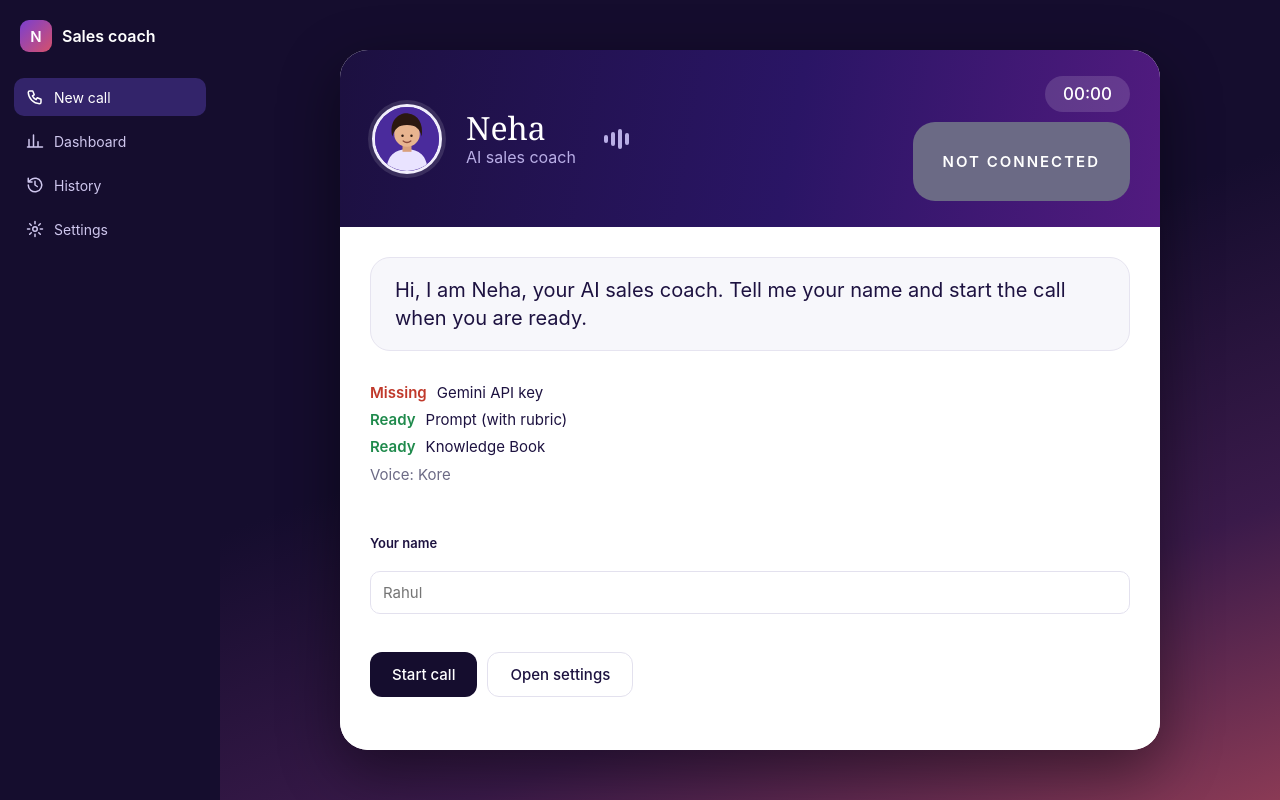
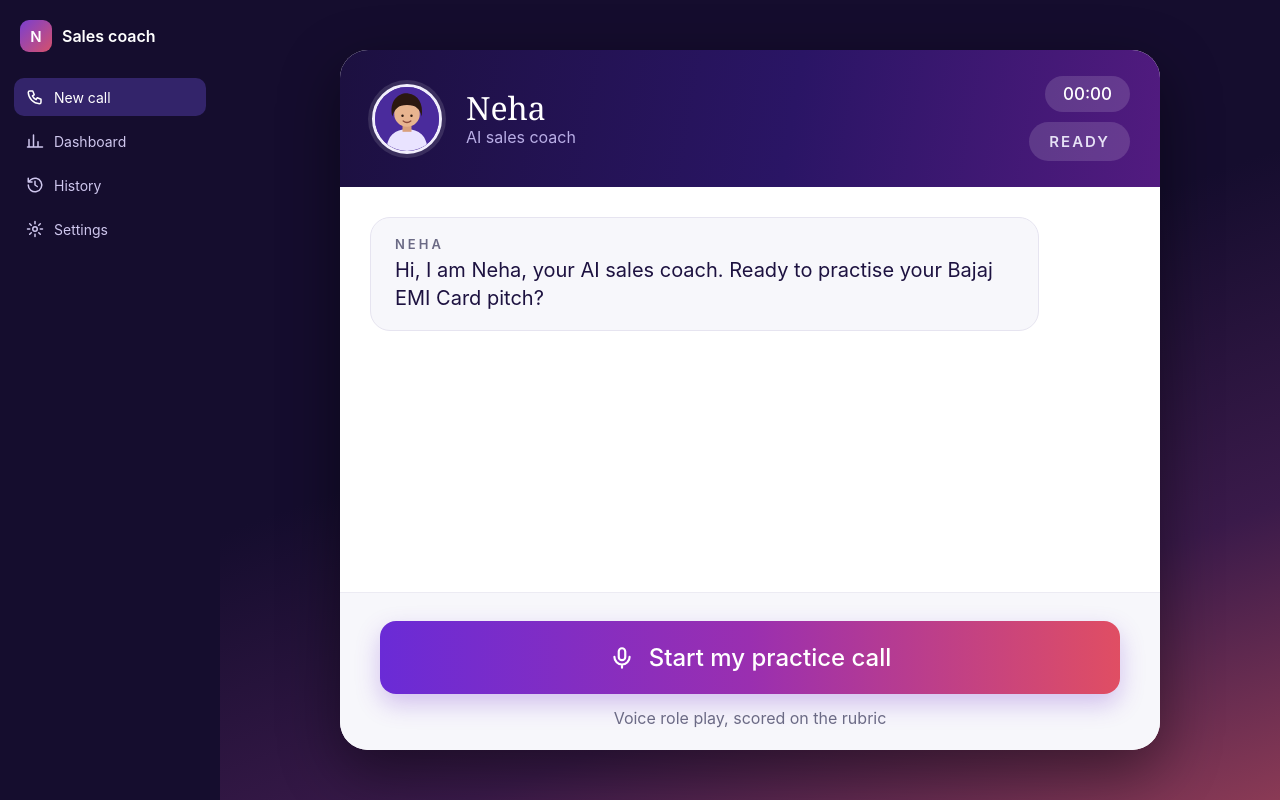
Before and after one commit to sunnyabichandani1-tech/Sales-Coach-Neha, a plain HTML site: page index.html in a window 1280 px wide. Drawn offline with nearby package versions, Linux system fonts and the light colour scheme.

Commit message:
Kira style landing screen with start button, errors on start, name in Settings
Co-Authored-By: Claude Opus 5.5 <noreply@anthropic.com>
Claude-Session: https://claude.ai/code/session_01Y7aKMaKaKTNvsYpH9Dy8DE

```diff
--- a/index.html
+++ b/index.html
@@ -36,10 +36,10 @@ button{font-family:inherit;cursor:pointer}
 .pills{display:flex;gap:8px}
 .pill{background:rgba(255,255,255,.14);padding:8px 18px;border-radius:22px;font-size:17px;font-weight:500}
 .dot{display:inline-block;width:8px;height:8px;border-radius:50%;background:#ef5a5a;margin-right:6px}
-.state.turn{background:#4cb782}.state.idle{background:#6b6a85}
+.state.turn{background:#4cb782}.state.idle{background:rgba(255,255,255,.14);color:#e6e1f5}
 .int{color:#9a98ad}
 .state{background:linear-gradient(90deg,#7a3fd0,#d6516b);padding:8px 22px;border-radius:22px;font-size:15px;letter-spacing:2px;font-weight:600}
-.idle{display:none;flex:1;overflow:auto;padding:30px;flex-direction:column;gap:14px;background:#fff}.pre .idle{display:flex}.pre .pills .pill:first-child{display:none}.pre .chat,.pre .ctl{display:none}.idle .msg.neha{max-width:100%}
+.idle{display:none;flex:1;overflow:auto;padding:30px;flex-direction:column;gap:14px;background:#fff}.pre .idle{display:flex}.pre .pills .pill:first-child{display:none}.pre .chat,.pre .ctl{display:none}.idle .msg{max-width:88%}.go{display:none;border-top:1px solid #ecebf3;background:#f7f7fb;padding:28px 40px 22px;text-align:center}.pre .go{display:block}.pre .state{padding:10px 20px!important;min-height:0!important;height:auto!important;font-size:15px}.pre .bars{display:none}.gob{width:100%;display:flex;align-items:center;justify-content:center;gap:14px;border:none;border-radius:16px;padding:22px;font-size:24px;font-weight:500;color:#fff;background:linear-gradient(90deg,#6a2bd6,#9a2fb0 50%,#e04e63);box-shadow:0 10px 24px rgba(122,63,208,.3);cursor:pointer}.gob svg{width:26px;height:26px}.gon{margin-top:14px;color:#6b6a85;font-size:16px}
 .chat{flex:1;overflow:auto;padding:30px;display:flex;flex-direction:column;gap:18px;background:#fff}
 .msg{max-width:88%;padding:18px 24px;border-radius:20px;border:1px solid #e6e4f0;background:#f7f7fb}
 .msg b{display:block;font-size:13px;letter-spacing:3px;color:#6b6a85;margin-bottom:4px;font-weight:600}
@@ -116,13 +116,10 @@ details{margin-top:22px}summary{cursor:pointer;font-weight:600;font-size:15px}
 </div>
 </div>
 <div class="idle" id="idle">
-<div class="msg neha"><p>Hi, I am Neha, your AI sales coach. Tell me your name and start the call when you are ready.</p></div>
-<div class="chk" id="chk"></div>
-<label class="lbl" for="cand">Your name</label>
-<input type="text" id="cand" placeholder="Rahul">
-<div class="acts"><button class="pri" onclick="startCall()">Start call</button><button class="sec2" onclick="show('set')">Open settings</button></div>
+<div class="msg"><b>NEHA</b><p>Hi, I am Neha, your AI sales coach. Ready to practise your Bajaj EMI Card pitch?</p></div>
 </div>
 <div class="chat" id="chat"></div>
+<div class="go"><button class="gob" onclick="startCall()"><svg viewBox="0 0 24 24" fill="none" stroke="currentColor" stroke-width="2" stroke-linecap="round"><rect x="9" y="3" width="6" height="11" rx="3"/><path d="M5 11a7 7 0 0 0 14 0M12 18v3"/></svg>Start my practice call</button><div class="gon">Voice role play, scored on the rubric</div></div>
 <div class="ctl">
 <button class="cb" id="mute" onclick="muteTog()"><svg viewBox="0 0 24 24" fill="none" stroke="currentColor" stroke-width="2" stroke-linecap="round"><rect x="9" y="3" width="6" height="11" rx="3"/><path d="M5 11a7 7 0 0 0 14 0M12 18v3"/></svg><span id="ml">Mute</span></button>
 <button class="cb" id="cap" onclick="capTog()"><svg viewBox="0 0 24 24" fill="none" stroke="currentColor" stroke-width="2" stroke-linecap="round" stroke-linejoin="round"><path d="M21 12a8 8 0 0 1-11.7 7L4 20l1.2-4.3A8 8 0 1 1 21 12z"/></svg><span>Captions</span></button>
@@ -138,6 +135,8 @@ details{margin-top:22px}summary{cursor:pointer;font-weight:600;font-size:15px}
 <section class="card pad hide" id="p-set">
 <h2>Settings</h2>
 <p class="muted">The key, prompt and Knowledge Book you add here are saved only in this browser. The key is shown as dots and is not in the code. If you do not upload a prompt or KB, the version in the code is used. Nothing is sent anywhere except to Google Gemini.</p>
+<label class="lbl" for="cand">Your name</label>
+<input type="text" id="cand" placeholder="Rahul">
 <label class="lbl" for="s-key">Gemini API key</label>
 <input type="password" id="s-key" placeholder="Paste your key" autocomplete="off">
 <div class="two">
@@ -188,7 +187,7 @@ function f(s){return String(Math.floor(s/60)).padStart(2,'0')+':'+String(s%60).p
 var PAGES=['start','call','dash','hist','set'];
 function show(k){
   PAGES.forEach(function(x){if(x!=='start')$('p-'+x).classList.toggle('hide',x!==(k==='start'?'call':k))});
-  if(k==='start'&&!active){$('p-call').classList.add('pre');setState('NOT CONNECTED',false);$('timer').textContent='00:00'}
+  if(k==='start'&&!active){$('p-call').classList.add('pre');setState('READY',false);$('timer').textContent='00:00'}
   if(k==='start'&&active)k='call';
   var m={start:'n-call',call:'n-call',dash:'n-dash',hist:'n-hist',set:'n-set'}[k];
   ['n-call','n-dash','n-hist','n-set'].forEach(function(n){$(n).classList.toggle('on',n===m)});
@@ -198,10 +197,7 @@ function show(k){
   if(k==='set')fillSettings();
 }
 
-function renderStart(){
-  var items=[['Gemini API key',S.key],['Prompt (with rubric)',S.prompt],['Knowledge Book',S.kb]];
-  $('chk').innerHTML=items.map(function(i){return '<div><span class="'+(i[1]?'ok':'no')+'">'+(i[1]?'Ready':'Missing')+'</span>'+i[0]+'</div>'}).join('')+'<div class="muted">Voice: '+S.voice+'</div>';
-}
+function renderStart(){}
 
 var TONE={Zephyr:'bright',Puck:'upbeat',Charon:'informative',Kore:'firm',Fenrir:'excitable',Leda:'youthful',Orus:'firm',Aoede:'breezy',Callirrhoe:'easy going',Autonoe:'bright',Enceladus:'breathy',Iapetus:'clear',Umbriel:'easy going',Algieba:'smooth',Despina:'smooth',Erinome:'clear',Algenib:'gravelly',Rasalgethi:'informative',Laomedeia:'upbeat',Achernar:'soft',Alnilam:'firm',Schedar:'even',Gacrux:'mature',Pulcherrima:'forward',Achird:'friendly',Zubenelgenubi:'casual',Vindemiatrix:'gentle',Sadachbia:'lively',Sadaltager:'knowledgeable',Sulafat:'warm'};
 function fillSel(sel,list,cur,tone){
@@ -210,14 +206,14 @@ function fillSel(sel,list,cur,tone){
 }
 function cnt(k){var v=S[k]||'';$('c-'+k).textContent=v?v.length.toLocaleString()+' characters, '+(FROM[k]?'from '+FILES[k]+' in the code':'uploaded, saved in this browser'):'Nothing loaded. Add '+FILES[k]+' to the code.'}
 function fillSettings(){
-  $('s-key').value=S.key;
+  $('s-key').value=S.key;$('cand').value=S.name||'';
   fillSel($('s-live'),[],S.liveModel);fillSel($('s-score'),[],S.scoreModel);
   if(window.MODELS){fillSel($('s-live'),MODELS.live,S.liveModel);fillSel($('s-score'),MODELS.score,S.scoreModel)}
   fillSel($('s-voice'),VOICES,S.voice,1);
   ['prompt','kb'].forEach(function(k){$('s-'+k).value=S[k];cnt(k)});
 }
 function bind(id,key){$(id).addEventListener('input',function(){S[key]=this.value;saveS();if(['prompt','kb'].indexOf(key)>=0){FROM[key]=0;setOvr(key,this.value);cnt(key)}})}
-bind('s-key','key');bind('s-live','liveModel');bind('s-score','scoreModel');bind('s-voice','voice');bind('s-prompt','prompt');bind('s-kb','kb');
+bind('cand','name');bind('s-key','key');bind('s-live','liveModel');bind('s-score','scoreModel');bind('s-voice','voice');bind('s-prompt','prompt');bind('s-kb','kb');
 $('s-key').addEventListener('change',function(){if(this.value)findModels()});
 
 var pickKey=null;
@@ -256,7 +252,7 @@ var sec=0,pauseSec=0,tick=null,tr=[],nextT=0,srcs=[],candName='',endedBy=false;
 function b64(buf){var s='',u=new Uint8Array(buf);for(var i=0;i<u.length;i+=0x8000)s+=String.fromCharCode.apply(null,u.subarray(i,i+0x8000));return btoa(s)}
 function unb64(s){var b=atob(s),u=new Uint8Array(b.length);for(var i=0;i<b.length;i++)u[i]=b.charCodeAt(i);return u.buffer}
 
-function setState(t,on){$('state').className='state'+(t==='YOUR TURN'?' turn':(t==='PAUSED'||t==='NOT CONNECTED'||t==='CONNECTING'?' idle':''));$('state').textContent=t;$('bars').classList.toggle('on',!!on)}
+function setState(t,on){$('state').className='state'+(t==='YOUR TURN'?' turn':(t==='PAUSED'||t==='READY'||t==='NOT CONNECTED'||t==='CONNECTING'?' idle':''));$('state').textContent=t;$('bars').classList.toggle('on',!!on)}
 
 function bubble(role){
   var d=document.createElement('div');d.className='msg'+(role==='me'?' me':'');
@@ -288,9 +284,10 @@ function sysLine(t){var d=document.createElement('div');d.className='sys';d.text
 var WORKLET='class P extends AudioWorkletProcessor{constructor(){super();this.b=[];this.n=0}process(i){var c=i[0][0];if(c){this.b.push(new Float32Array(c));this.n+=c.length;if(this.n>=1600){var o=new Float32Array(this.n),k=0;for(var a of this.b){o.set(a,k);k+=a.length}this.b=[];this.n=0;this.port.postMessage(o,[o.buffer])}}return true}}registerProcessor("pcm",P)';
 
 async function startCall(){
-  if(!S.key){toast('Add the Gemini API key in Settings');return}
-  if(!S.prompt){toast('Add the prompt in Settings');return}
-  candName=$('cand').value.trim()||'Candidate';
+  if(!S.key){toast('Gemini key is missing. Add it in Settings.');return}
+  if(!S.prompt){toast('Prompt is not loaded. Upload it in Settings.');return}
+  if(!S.kb){toast('Knowledge Book is not loaded. Upload it in Settings.');return}
+  candName=(S.name||'').trim()||'Candidate';
   pendingEnd=false;tr=[];ps=[];lastP=null;sec=0;pauseSec=0;muted=false;paused=false;ready=false;endedBy=false;nextT=0;srcs=[];
   $('chat').innerHTML='';$('timer').textContent='00:00';$('pt').textContent='00:00';$('pl').textContent='Pause';$('ml').textContent='Mute';$('mute').classList.remove('off');$('cap').classList.remove('off');$('chat').classList.remove('hide');$('live').textContent='Live';
   $('p-call').classList.remove('pre');show('call');setState('CONNECTING',false);
```
